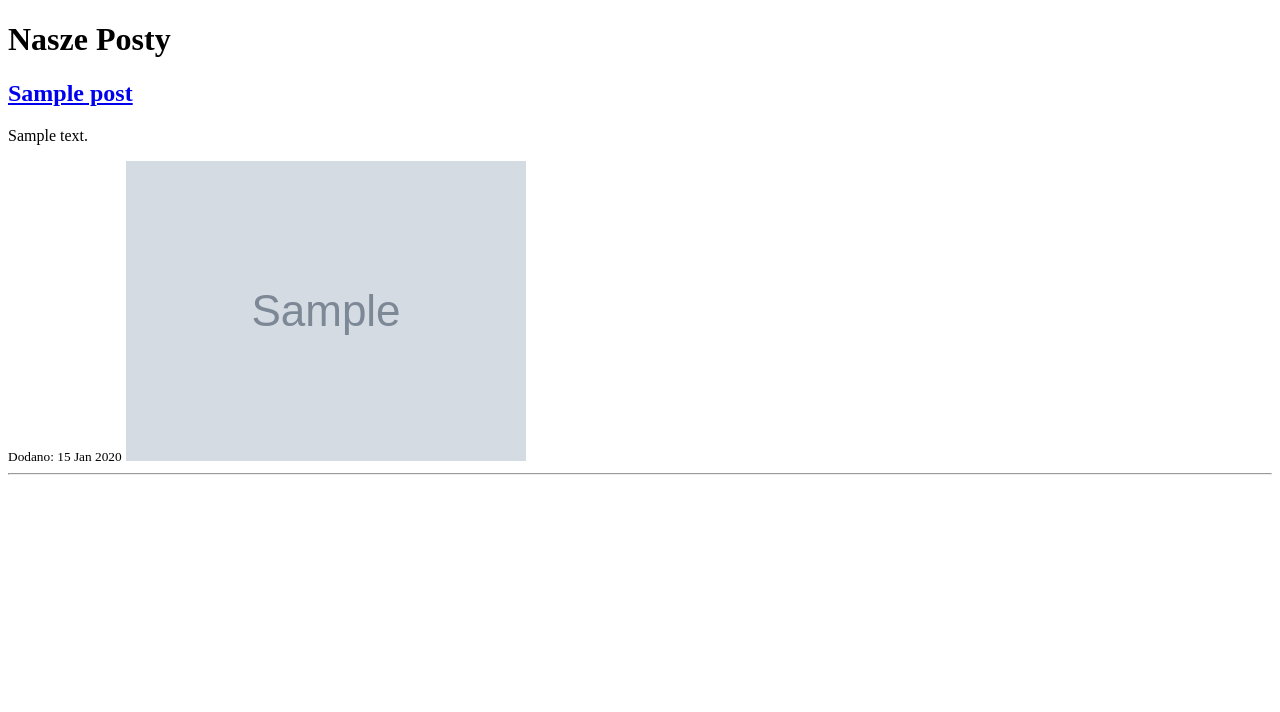
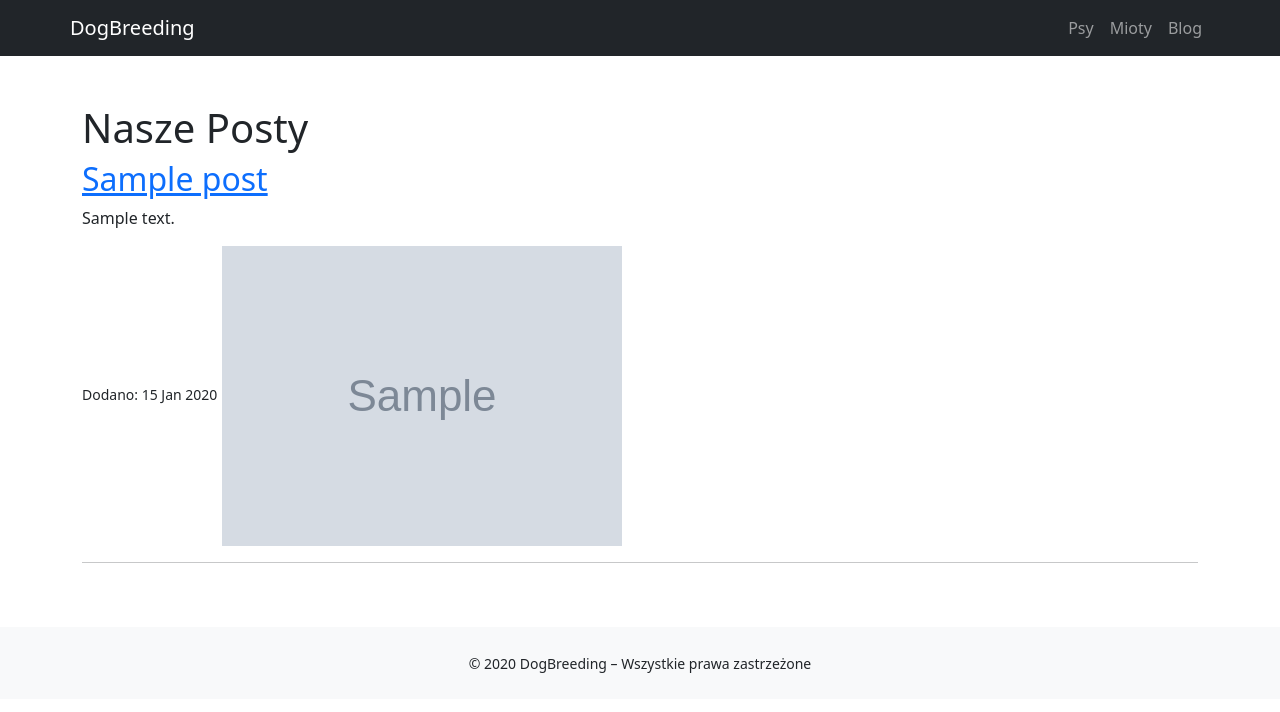
Before and after one commit to Krystian137/DogBreeding, a Django app: template blog/templates/blog/main.html in a window 1280 px wide. Shown: the top 712 px of the page. Run offline with Django 5.2, Linux system fonts and the light colour scheme; tables that the repository leaves empty hold one stand-in row (values such as "Sample post"); the template is opened without the code that fills it: values that come from a table or form of the project are taken from there, most other values are stand-ins (such as "Sample title", 1, 10 or a date in 2020); grey boxes marked "Sample" are stand-in pictures.

Commit message:
fixed subpages, added base.html with bootstrap5

```diff
--- a/blog/templates/blog/main.html
+++ b/blog/templates/blog/main.html
@@ -1,13 +1,4 @@
-<!doctype html>
-<html lang="en">
-<head>
-    <meta charset="UTF-8">
-    <meta name="viewport"
-          content="width=device-width, user-scalable=no, initial-scale=1.0, maximum-scale=1.0, minimum-scale=1.0">
-    <meta http-equiv="X-UA-Compatible" content="ie=edge">
-    <title>Document</title>
-</head>
-<body>
+{% extends "base.html" %}
     {% block content %}
     <h1>Nasze Posty</h1>
 
@@ -38,5 +29,3 @@
     </div>
 
 {% endblock %}
-</body>
-</html>
--- a/config/settings.py
+++ b/config/settings.py
@@ -61,11 +61,12 @@ ROOT_URLCONF = 'config.urls'
 TEMPLATES = [
     {
         'BACKEND': 'django.template.backends.django.DjangoTemplates',
-        'DIRS': [],
+        'DIRS': [BASE_DIR / 'templates'],
         'APP_DIRS': True,
         'OPTIONS': {
             'context_processors': [
                 'django.template.context_processors.request',
+                'django.template.context_processors.debug',
                 'django.contrib.auth.context_processors.auth',
                 'django.contrib.messages.context_processors.messages',
             ],
--- a/pets/templates/pets/dogs.html
+++ b/pets/templates/pets/dogs.html
@@ -8,7 +8,6 @@
     <title>Document</title>
 </head>
 <body>
-    {% block content %}
     <h1>Nasze Pieski</h1>
 
     {% for dog in dogs %}
@@ -28,6 +27,5 @@
         <hr>
     {% endfor %}
 
-    {% endblock %}
 </body>
 </html>
--- a/pets/views.py
+++ b/pets/views.py
@@ -12,7 +12,7 @@ class DogList(ListView):
 class DogProfile(DetailView):
     model = Dog
     template_name = 'pets/dog-profile.html'
-    context_object_name = 'dog-profile'
+    context_object_name = 'dog'
 
 
 class LitterList(ListView):
--- /dev/null
+++ b/templates/base.html
@@ -0,0 +1,62 @@
+{% load static %}
+<!doctype html>
+<html lang="pl">
+<head>
+    <meta charset="UTF-8">
+
+    <title>{% block title %}DogBreeding – profesjonalna hodowla psów{% endblock %}</title>
+
+    <meta name="viewport" content="width=device-width, initial-scale=1">
+
+    <meta name="description"
+          content="{% block meta_description %}Profesjonalna hodowla psów rasowych. Zdrowe szczenięta, sprawdzone pochodzenie, mioty i aktualności.{% endblock %}">
+
+    <link rel="canonical" href="{{ request.build_absolute_uri }}">
+
+    <!-- Open Graph -->
+    <meta property="og:title" content="{% block og_title %}DogBreeding{% endblock %}">
+    <meta property="og:description" content="{% block og_description %}Profesjonalna hodowla psów rasowych.{% endblock %}">
+    <meta property="og:type" content="website">
+    <meta property="og:url" content="{{ request.build_absolute_uri }}">
+
+    <!-- Bootstrap 5 -->
+    <link href="https://cdn.jsdelivr.net/npm/bootstrap@5.3.2/dist/css/bootstrap.min.css" rel="stylesheet">
+
+    <!-- Custom CSS -->
+    <link rel="stylesheet" href="{% static 'css/style.css' %}">
+
+    {% block extra_head %}{% endblock %}
+</head>
+
+<body>
+
+<header class="bg-dark text-white">
+    <nav class="navbar navbar-expand-lg navbar-dark container">
+        <a class="navbar-brand" href="/">DogBreeding</a>
+        <button class="navbar-toggler" type="button" data-bs-toggle="collapse"
+                data-bs-target="#navbarNav">
+            <span class="navbar-toggler-icon"></span>
+        </button>
+
+        <div class="collapse navbar-collapse" id="navbarNav">
+            <ul class="navbar-nav ms-auto">
+                <li class="nav-item"><a class="nav-link" href="{% url 'zwierzaki:DogList' %}">Psy</a></li>
+                <li class="nav-item"><a class="nav-link" href="{% url 'zwierzaki:LitterList' %}">Mioty</a></li>
+                <li class="nav-item"><a class="nav-link" href="/blog/">Blog</a></li>
+            </ul>
+        </div>
+    </nav>
+</header>
+
+<main class="container my-5">
+    {% block content %}{% endblock %}
+</main>
+
+<footer class="bg-light text-center py-4 mt-5">
+    <small>&copy; {{ now|date:"Y" }} DogBreeding – Wszystkie prawa zastrzeżone</small>
+</footer>
+
+<script src="https://cdn.jsdelivr.net/npm/bootstrap@5.3.2/dist/js/bootstrap.bundle.min.js"></script>
+{% block extra_js %}{% endblock %}
+</body>
+</html>
```
Also changed, not shown: pets/templates/pets/dog-profile.html (+20 -14 lines).
